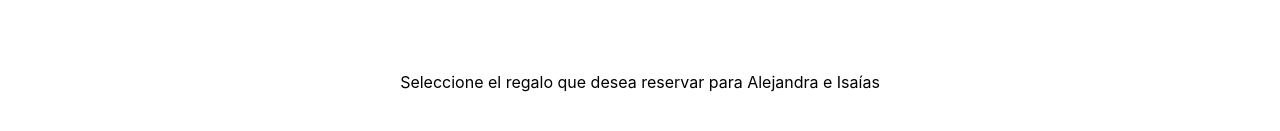
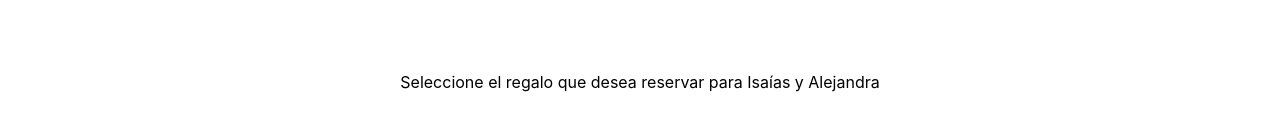
Before and after one commit to caguilarcr/aleisigiftlist, a React (Vite) app: page / in a window 1280 px wide. Shown: the part 503-634 px from the top of the page. Built offline with nearby package versions, Linux system fonts and the light colour scheme; no server answers; the database is empty.

Commit message:
Adding link to list

```diff
--- a/src/App.jsx
+++ b/src/App.jsx
@@ -52,13 +52,13 @@ function App() {
       <h1>Lista de Regalo</h1>
       <div className="card">
         <p>
-          Seleccione el regalo que desea reservar para Alejandra e Isaías
+          Seleccione el regalo que desea reservar para Isaías y Alejandra
         </p>
       </div>
       <ul id="gift-list">
         {regalos.map((regalo) => (
           <li key={regalo.id}>
-            <span class="gift-name">{regalo.nombre}</span>
+            <span class="gift-name">{regalo.nombre} {regalo.link ? <a href={regalo.link} target="_blank">ver</a> : ''}</span>
             <button onClick={(e) => reservarRegalo(regalo, e)} class={"reserve-btn " + (regalo.reservado ? 'reserved' : '') }>
               {regalo.reservado ? 'Reservado' : 'Reservar'}
             </button>
```
